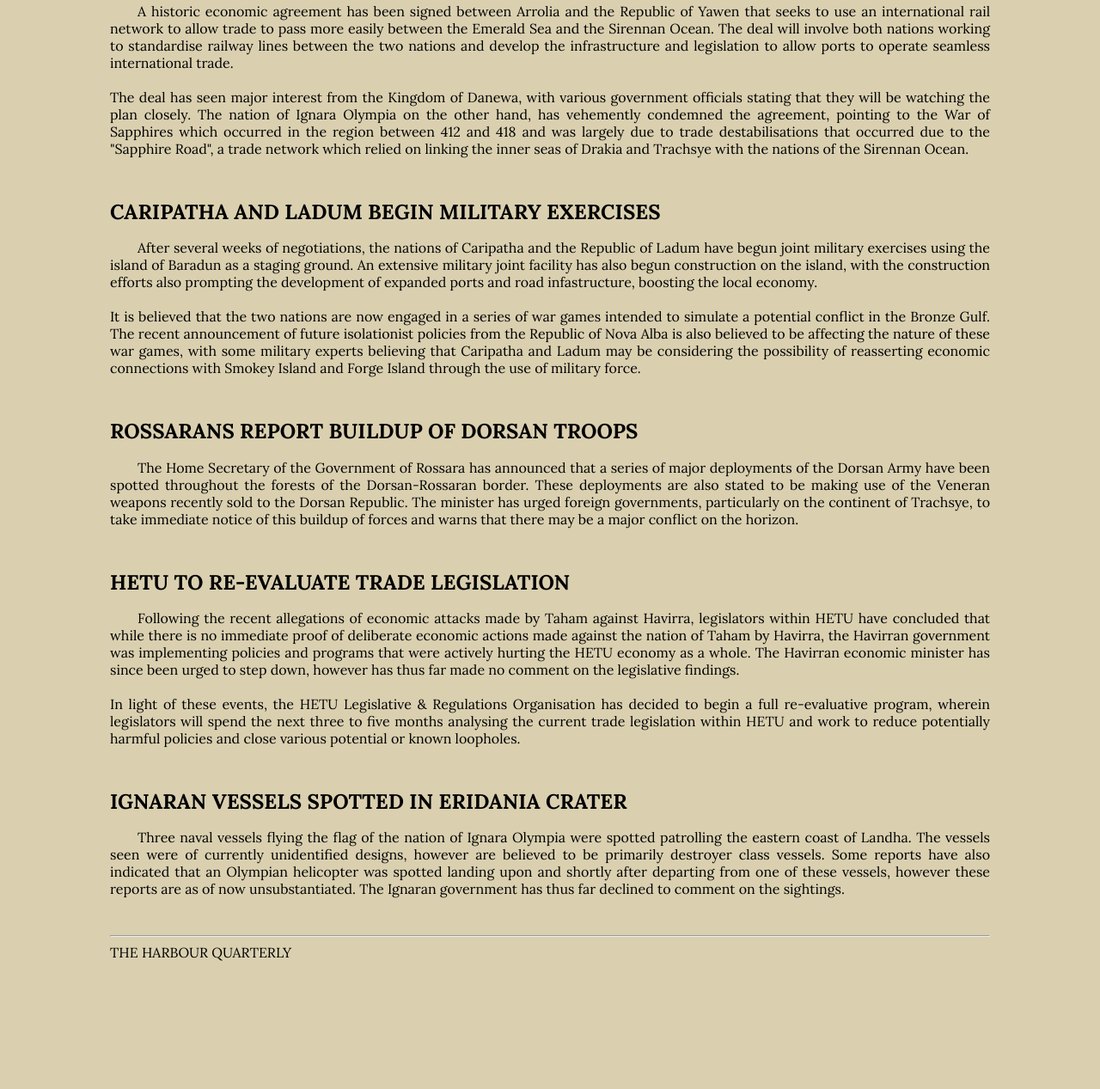
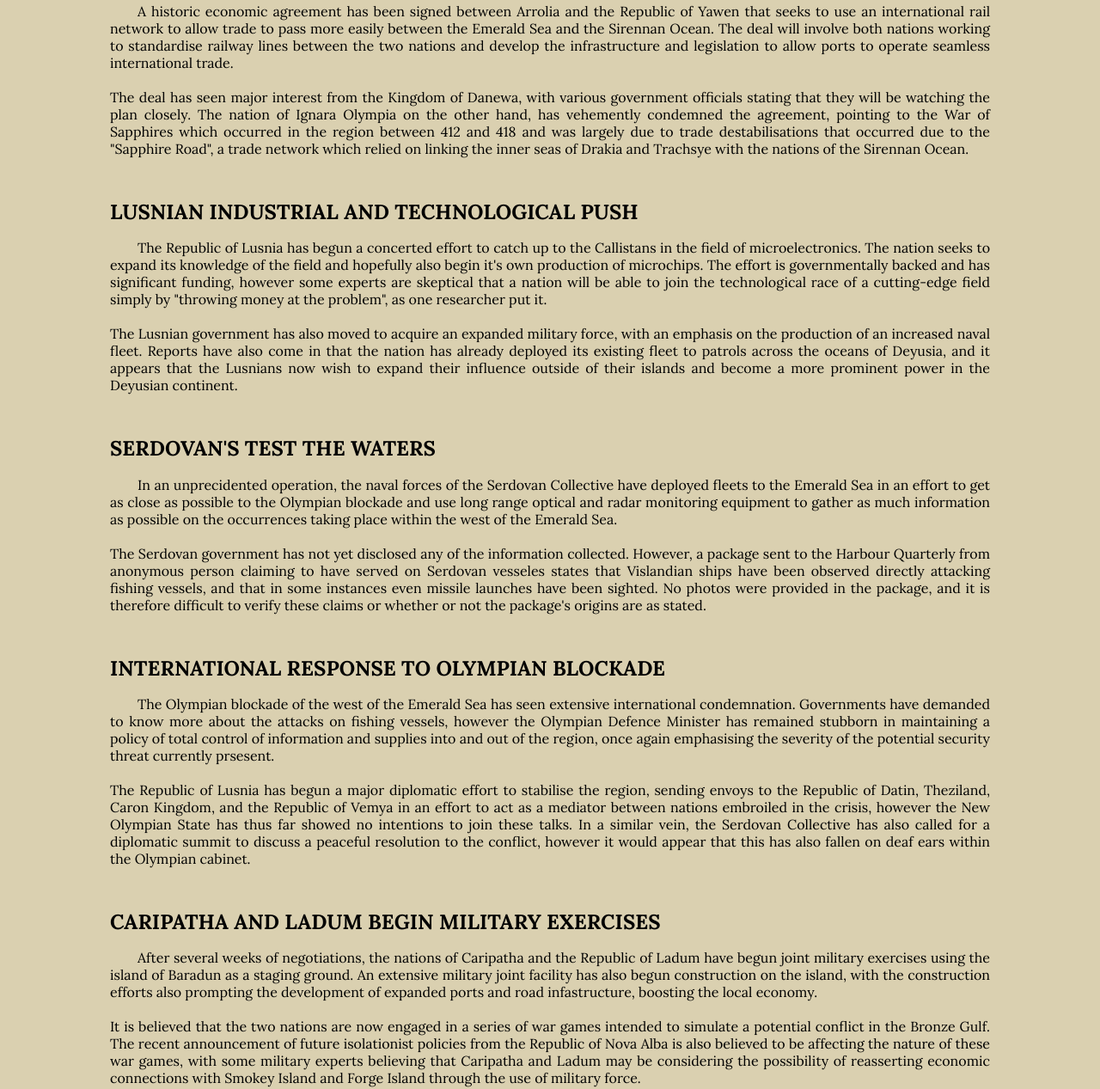
Before and after one commit to elecarno/harbour, a plain HTML site: page news/511-Q1/index.html in a window 1280 px wide. Shown: the part 3091-4358 px from the top of the page at 86% size. Before the commit the page ends 4217 px from the top, so only its background shows below. Drawn offline with nearby package versions, Linux system fonts and the light colour scheme; a web font is replaced by a local one.

Commit message:
511-q1 publish

```diff
--- a/news/511-Q1/index.html
+++ b/news/511-Q1/index.html
@@ -102,6 +102,30 @@
             </p>
         </div>
         <div class="con-article-secondary">
+            <h1 class="lbl-header-secondary">LUSNIAN INDUSTRIAL AND TECHNOLOGICAL PUSH</h1>
+            <p class="con-article-content">
+                The Republic of Lusnia has begun a concerted effort to catch up to the Callistans in the field of microelectronics. The nation seeks to expand its knowledge of the field and hopefully also begin it's own production of microchips. The effort is governmentally backed and has significant funding, however some experts are skeptical that a nation will be able to join the technological race of a cutting-edge field simply by "throwing money at the problem", as one researcher put it.
+                <br><br>
+                The Lusnian government has also moved to acquire an expanded military force, with an emphasis on the production of an increased naval fleet. Reports have also come in that the nation has already deployed its existing fleet to patrols across the oceans of Deyusia, and it appears that the Lusnians now wish to expand their influence outside of their islands and become a more prominent power in the Deyusian continent.
+            </p>
+        </div>
+        <div class="con-article-secondary">
+            <h1 class="lbl-header-secondary">SERDOVAN'S TEST THE WATERS</h1>
+            <p class="con-article-content">
+                In an unprecidented operation, the naval forces of the Serdovan Collective have deployed fleets to the Emerald Sea in an effort to get as close as possible to the Olympian blockade and use long range optical and radar monitoring equipment to gather as much information as possible on the occurrences taking place within the west of the Emerald Sea.
+                <br><br>
+                The Serdovan government has not yet disclosed any of the information collected. However, a package sent to the Harbour Quarterly from anonymous person claiming to have served on Serdovan vesseles states that Vislandian ships have been observed directly attacking fishing vessels, and that in some instances even missile launches have been sighted. No photos were provided in the package, and it is therefore difficult to verify these claims or whether or not the package's origins are as stated.
+            </p>
+        </div>
+        <div class="con-article-secondary">
+            <h1 class="lbl-header-secondary">INTERNATIONAL RESPONSE TO OLYMPIAN BLOCKADE</h1>
+            <p class="con-article-content">
+                The Olympian blockade of the west of the Emerald Sea has seen extensive international condemnation. Governments have demanded to know more about the attacks on fishing vessels, however the Olympian Defence Minister has remained stubborn in maintaining a policy of total control of information and supplies into and out of the region, once again emphasising the severity of the potential security threat currently prsesent.
+                <br><br>
+                The Republic of Lusnia has begun a major diplomatic effort to stabilise the region, sending envoys to the Republic of Datin, Theziland, Caron Kingdom, and the Republic of Vemya in an effort to act as a mediator between nations embroiled in the crisis, however the New Olympian State has thus far showed no intentions to join these talks. In a similar vein, the Serdovan Collective has also called for a diplomatic summit to discuss a peaceful resolution to the conflict, however it would appear that this has also fallen on deaf ears within the Olympian cabinet.
+            </p>
+        </div>
+        <div class="con-article-secondary">
             <h1 class="lbl-header-secondary">CARIPATHA AND LADUM BEGIN MILITARY EXERCISES</h1>
             <p class="con-article-content">
                 After several weeks of negotiations, the nations of Caripatha and the Republic of Ladum have begun joint military exercises using the island of Baradun as a staging ground. An extensive military joint facility has also begun construction on the island, with the construction efforts also prompting the development of expanded ports and road infastructure, boosting the local economy.
@@ -129,12 +153,6 @@
                 Three naval vessels flying the flag of the nation of Ignara Olympia were spotted patrolling the eastern coast of Landha. The vessels seen were of currently unidentified designs, however are believed to be primarily destroyer class vessels. Some reports have also indicated that an Olympian helicopter was spotted landing upon and shortly after departing from one of these vessels, however these reports are as of now unsubstantiated. The Ignaran government has thus far declined to comment on the sightings.
             </p>
         </div>
-        <!-- <div class="con-article-secondary">
-            <h1 class="lbl-header-secondary">DAWN OF THE CIMMERAN ECONOMIC COOPERATIVE</h1>
-            <p class="con-article-content">
-                ///
-            </p>
-        </div> -->
         <br>
         <hr>
         <span>THE HARBOUR QUARTERLY</span>
```
